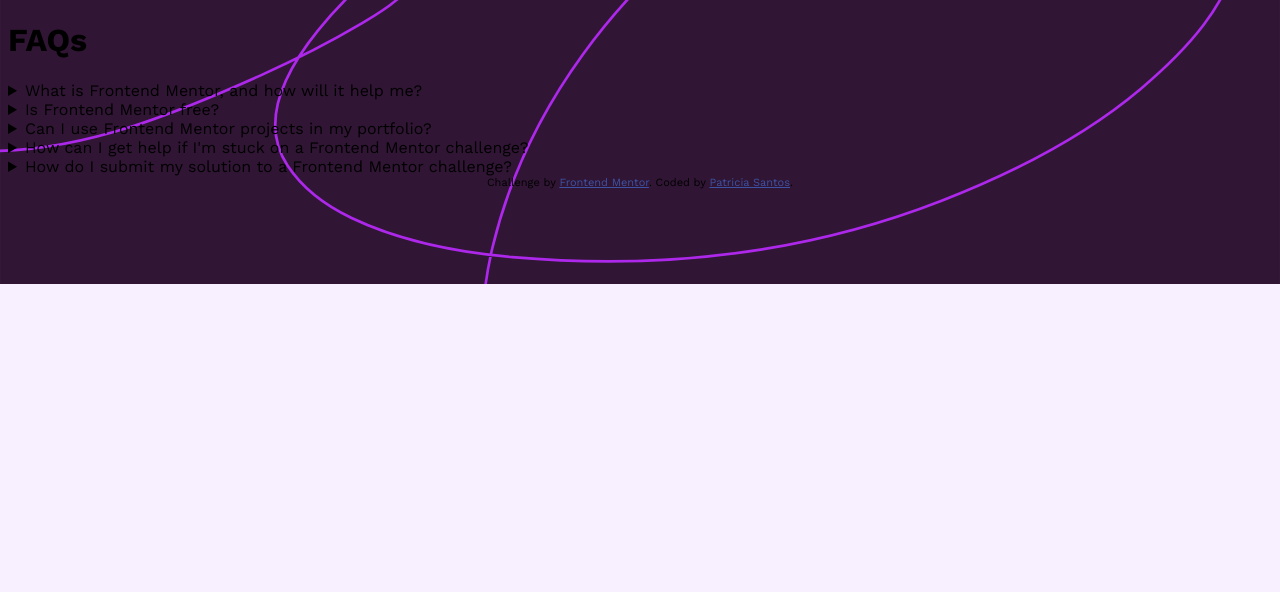
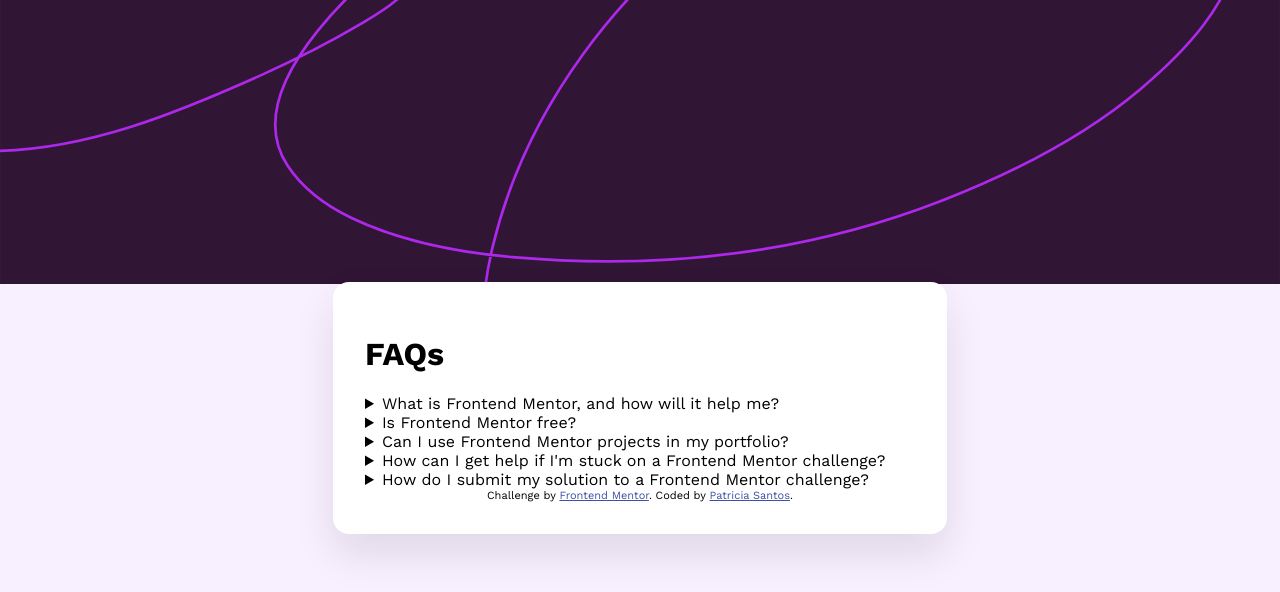
Before and after one commit to thegreencrayon/frontend-mentor, a plain HTML site: page index.html in a window 1280 px wide. Drawn offline with nearby package versions, Linux system fonts and the light colour scheme.

Commit message:
Create white FAQ box and center it

```diff
--- a/style.css
+++ b/style.css
@@ -11,3 +11,18 @@
     background-position: top center;
     background-size: 100% auto;
 }
+.faq-container {
+    background-color: white;
+    width: 100%;
+    max-width: 550px;
+    padding: 2rem;
+    border-radius: 1rem;
+    box-shadow: 0 20px 40px rgba(0, 0, 0, 0.1);
+}
+
+main {
+    display: flex;
+    justify-content: center;
+    align-items: center;
+    min-height: 100vh; /*so the main element knows where to vertically center*/
+}
```
Also changed, not shown: index.html (+1 -2 lines), 1 other file.
